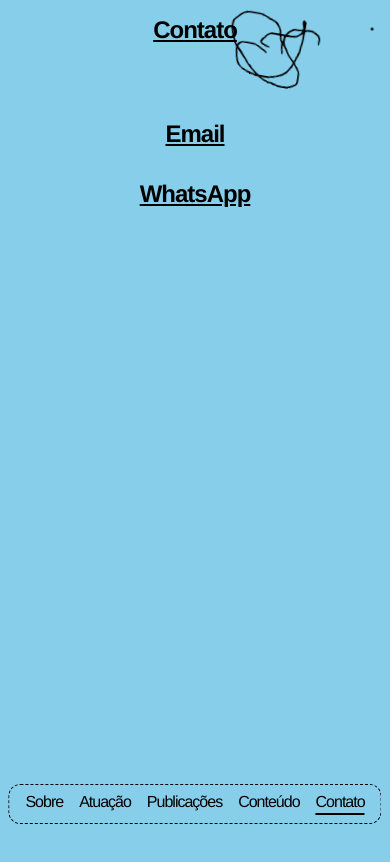
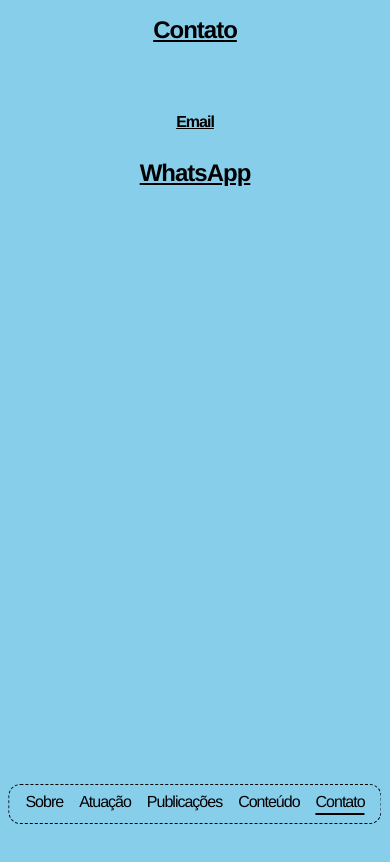
Before and after one commit to guerrinharj/strobel-advogados-front, a React (Create React App) app: page /contato in a window 390 px wide. Shown: the top 862 px of the page. Built offline with nearby package versions, Linux system fonts and the light colour scheme.

Commit message:
contact page mobile

```diff
--- a/src/pages/ContactPage.js
+++ b/src/pages/ContactPage.js
@@ -50,13 +50,11 @@ export default function ContactPage() {
             }}
         >
 
-            <Logo style={{ position: 'fixed', right: 0, top: 10 }} />
-
                 <h1 style={{ fontSize: isMobile ? '24px' : '36px', marginBottom: '1em', textDecoration: 'underline' }}>
                     Contato
                 </h1>
 
-                <div style={{ marginTop: '2em', textAlign: 'center' }}>
+                <div style={{ fontSize: isMobile ? '16px' : '24px', marginTop: '2em', textAlign: 'center' }}>
                     <a
                         href="mailto:gabrielguerra@strobeladvocacia.com"
                         target="_blank"
@@ -67,7 +65,7 @@ export default function ContactPage() {
                             fontSize: '16px',
                         }}
                     >
-                        <h2 style={{ fontSize: '24px', marginBottom: '0.5em' }}>Email</h2>
+                        <h2 style={{ fontSize: isMobile ? '16px' : '24px', marginBottom: '0.5em' }}>Email</h2>
                     </a>
                 </div>
 
```
